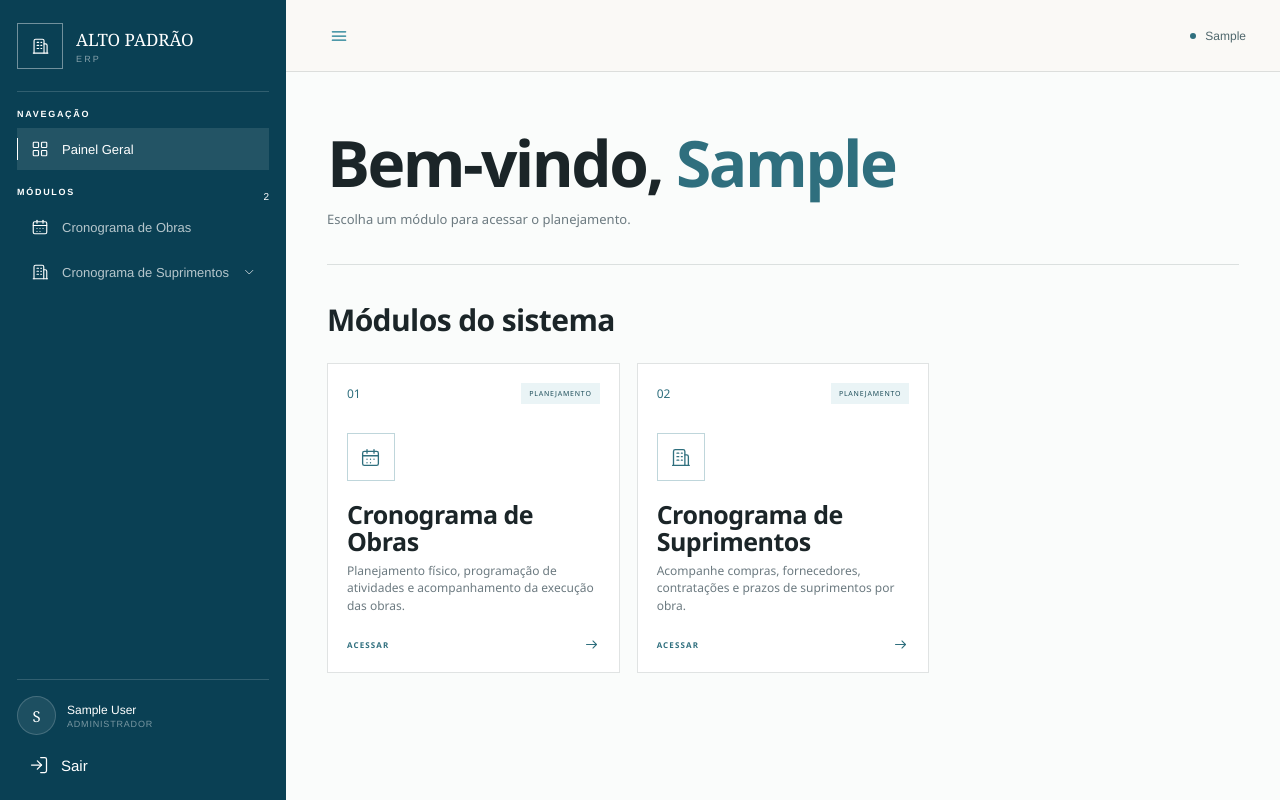
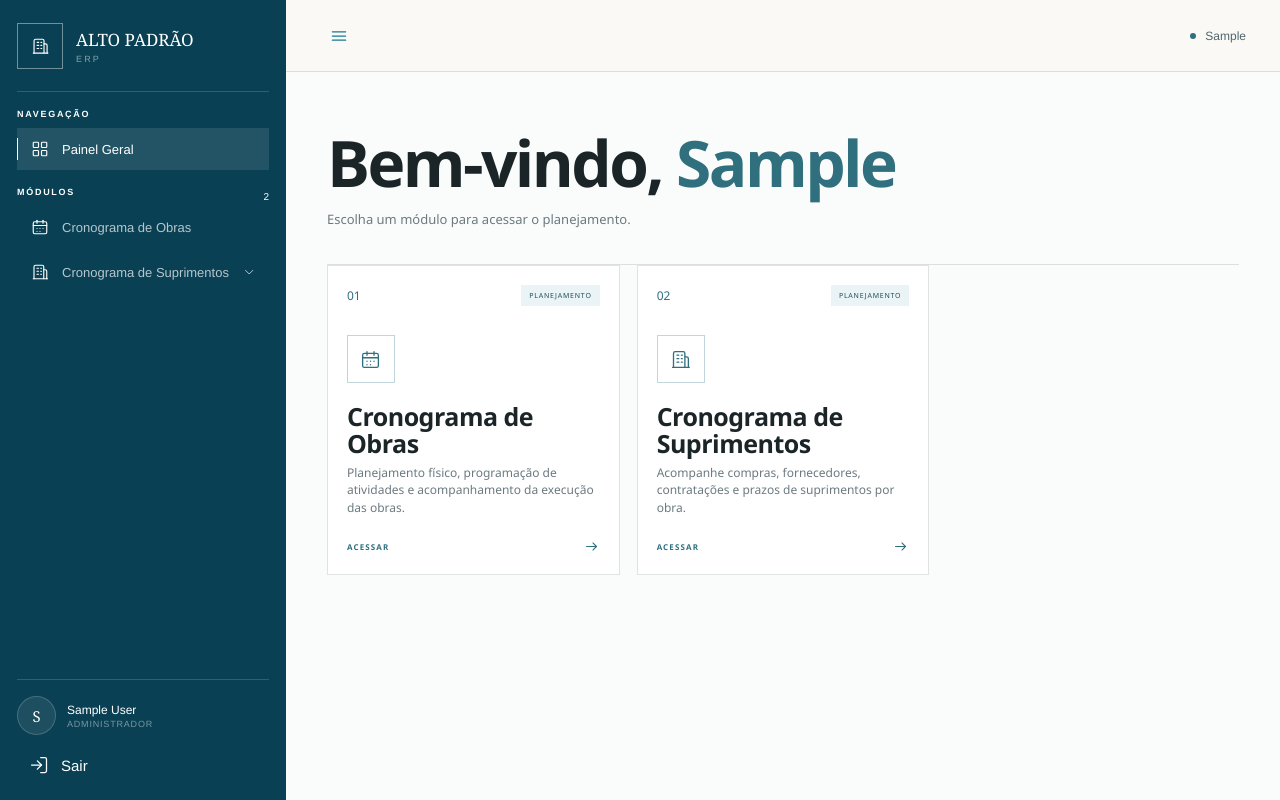
Before and after one commit to Processos-Global/ERPALTOPADRAO, a Django app: page / in a window 1280 px wide. Run offline with Django 5.2, Linux system fonts and the light colour scheme; the visitor is signed in with stand-in values (Sample User, id 1).

Commit message:
atualizaçao base + suprimentos2

```diff
--- a/templates/core/index.html
+++ b/templates/core/index.html
@@ -103,13 +103,7 @@
 
         </section>
 
-        <section class="modules">
-            <header class="modules__header">
-                <div>
 
-                    <h2>Módulos do sistema</h2>
-                </div>
-            </header>
 
             <div class="module-cards">
                 <a
```
